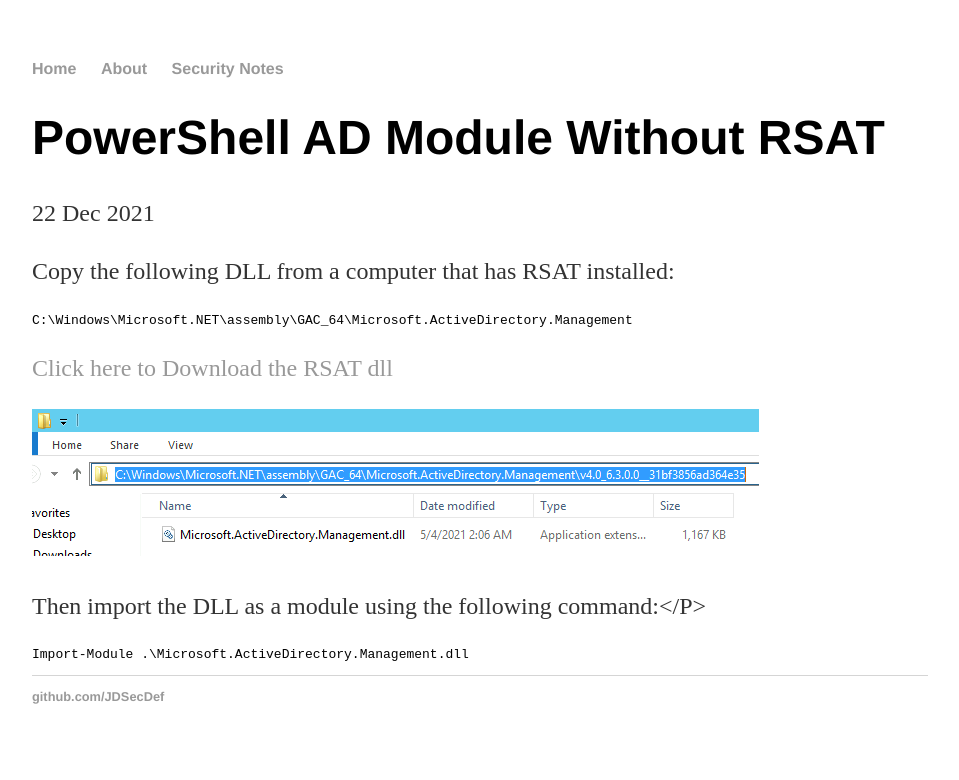
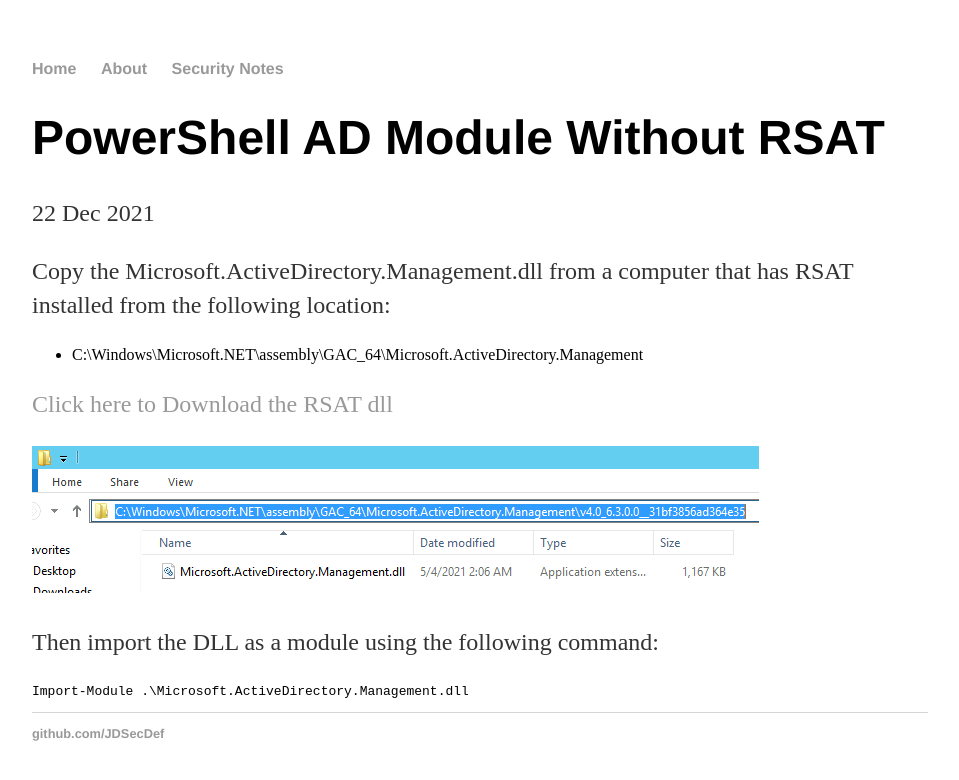
Before and after one commit to JDSecDef/JDSecDef.github.io, a Jekyll site: the page built from _posts/2021-12-22-AD-Module-Without-RSAT.md, in a window 1280 px wide. Shown: the top 780 px of the page, without its empty margins (160-1119 px from the left). Built offline with Jekyll 4.4.1, drawn with Linux system fonts in a browser that asks for light colours; Markdown is read by kramdown in place of the engine named in the settings.

Commit message:
Updates to post.

```diff
--- a/_posts/2021-12-22-AD-Module-Without-RSAT.md
+++ b/_posts/2021-12-22-AD-Module-Without-RSAT.md
@@ -4,14 +4,14 @@
 date: 2021-12-22
 ---
 
-<p>Copy the following DLL from a computer that has RSAT installed:</P>
+<p>Copy the Microsoft.ActiveDirectory.Management.dll from a computer that has RSAT installed from the following location:</P>
 
-<pre><code>C:\Windows\Microsoft.NET\assembly\GAC_64\Microsoft.ActiveDirectory.Management</code></pre>
+<ul><li>C:\Windows\Microsoft.NET\assembly\GAC_64\Microsoft.ActiveDirectory.Management</li></ul>
 
 [Click here to Download the RSAT dll](/assets/Microsoft.ActiveDirectory.Management.dll)
 
 ![useful image]({{ https://jdsecdef.github.io/ }}/assets/ADRSATdll.png)
 
-Then import the DLL as a module using the following command:</P>
+<p>Then import the DLL as a module using the following command:</p>
 
 <pre><code>Import-Module .\Microsoft.ActiveDirectory.Management.dll</code></pre>
```
